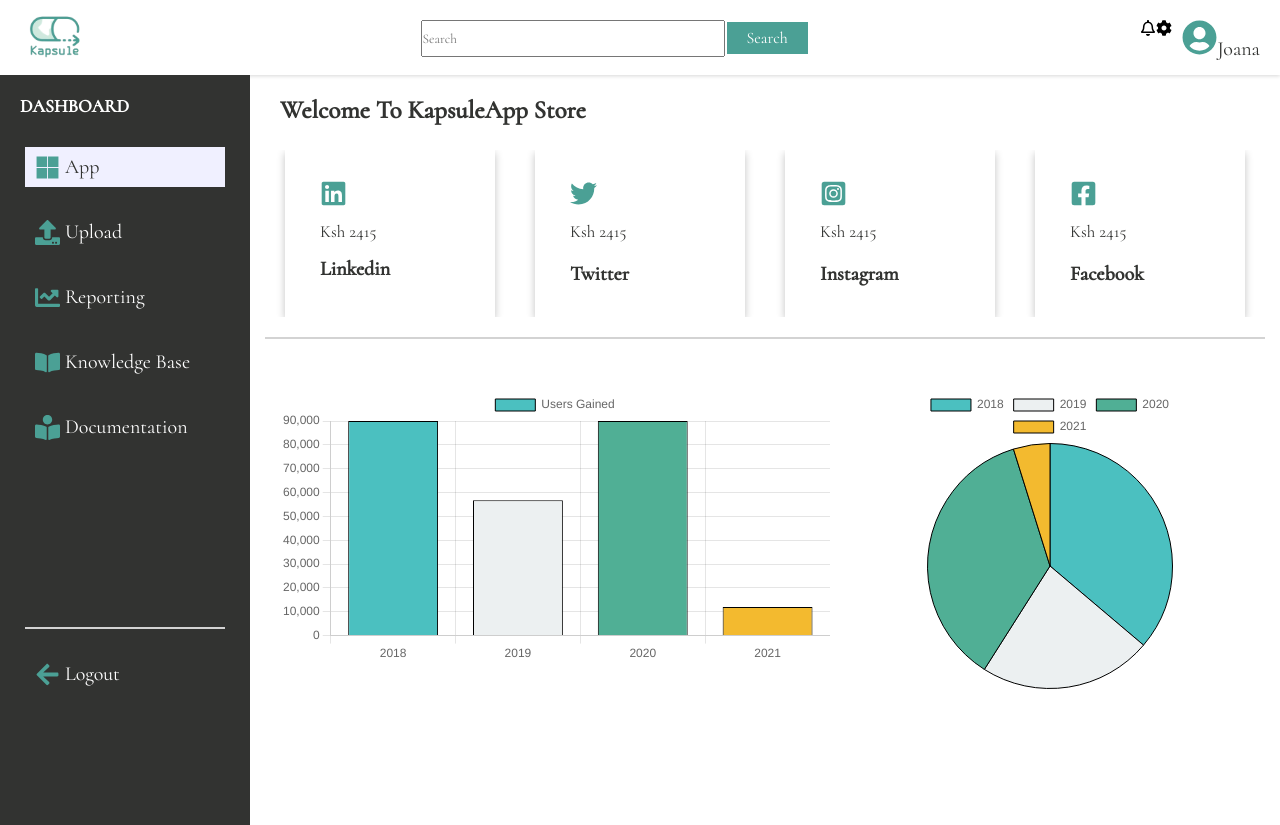
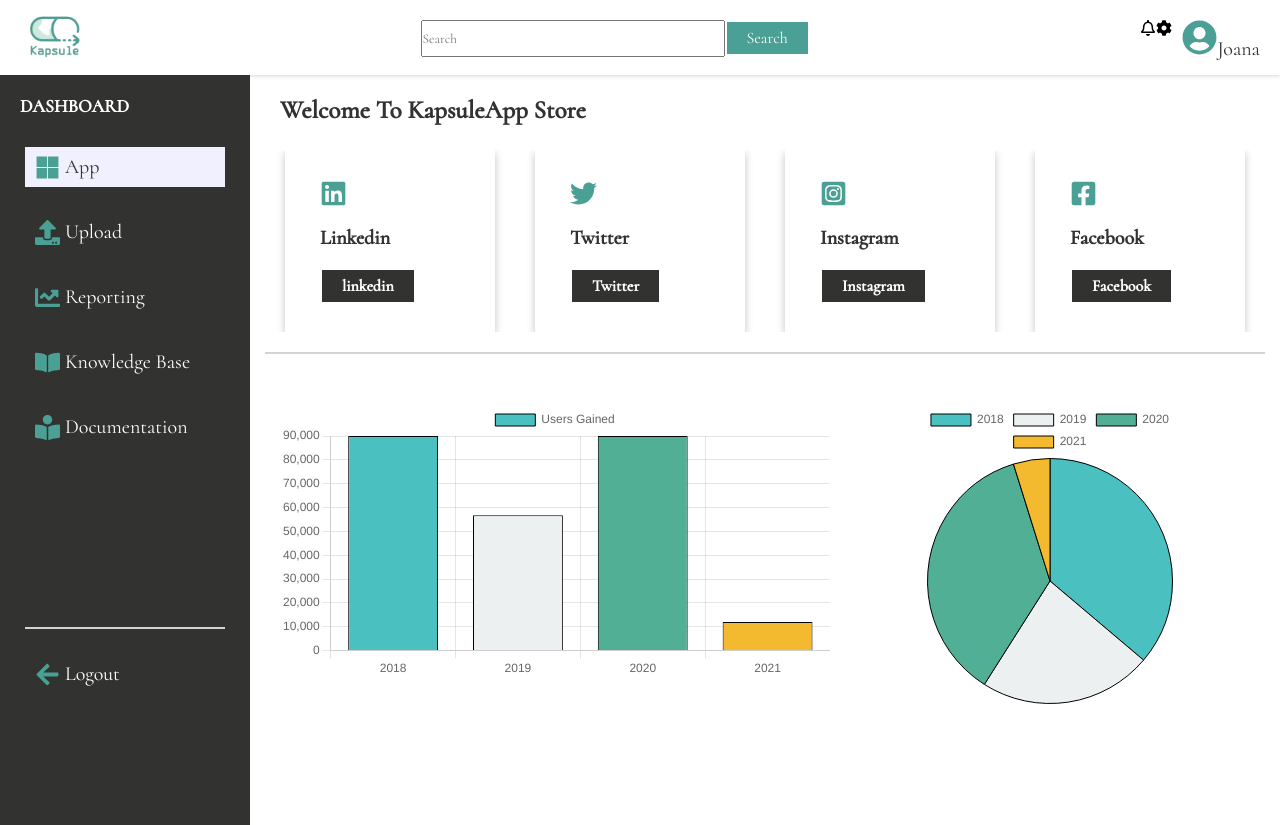
Before and after one commit to Mundurujoana/react-dashboard-kapsule, a React (Create React App) app: page / in a window 1280 px wide. Built offline with nearby package versions, Linux system fonts and the light colour scheme.

Commit message:
added reference links to the button labeled with App names in the widget component

```diff
--- a/src/components/Widget/Widget.css
+++ b/src/components/Widget/Widget.css
@@ -48,6 +48,7 @@
       color: #323331;
       margin-left: 5px;
       font-weight: bold;
+      margin-top: 5px;
   }
 
   .welcome{
@@ -58,9 +59,17 @@
   font-size: 25px;
   }
 
-
-  /* .linkedin{
-    text-decoration: none;
-    background-color: aqua;
-    padding: 10px;
-  } */
+  .button{
+    border: none;
+      color: #ffffff;
+      padding: 6px 20px;
+      text-align: center;
+      text-decoration: none;
+      display: inline-block;
+      font-weight: bold;
+      font-size: 16px;
+     margin-top: 20px;
+      cursor: pointer;
+      background-color:#323331;
+      margin-left: 7px;
+    }
--- a/src/components/Widget/Widget.jsx
+++ b/src/components/Widget/Widget.jsx
@@ -11,27 +11,34 @@
     <div className="widget">
       <div className="item">
           <FaLinkedin  className="widgetIcon"/>
-          <p className="widgetRate">Ksh 2415</p>
         <p className="widgetSub"> Linkedin </p>
-        {/* <a className='linkedin' href="">linkedin</a> */}
+        <a href="https://www.linkedin.com/feed/" target="_blank" rel="noreferrer">
+      <button type='submit' className='button' >linkedin</button>
+        </a>
       </div>
 
       <div className="item">
           <FaTwitter  className="widgetIcon"/>
-          <p className="widgetRate">Ksh 2415</p>
-        <span className="widgetSub"> Twitter </span>
+          <p className="widgetSub"> Twitter </p>
+        <a href="https://twitter.com/home" target="_blank" rel="noreferrer">
+        <button type='submit' className='button' > Twitter </button>
+        </a>
       </div>
 
       <div className="item">
           <FaInstagramSquare  className="widgetIcon" />
-          <p className="widgetRate">Ksh 2415</p>
-        <span className="widgetSub"> Instagram </span>
+          <p className="widgetSub"> Instagram </p>
+        <a href="https://www.instagram.com/" target="_blank" rel="noreferrer">
+        <button type='submit' className='button' > Instagram </button>
+        </a>
       </div>
 
       <div className="item">
           <FaFacebookSquare  className="widgetIcon" />
-          <p className="widgetRate">Ksh 2415</p>
-        <span className="widgetSub"> Facebook </span>
+          <p className="widgetSub"> Facebook </p>
+        <a href="https://www.facebook.com/" target="_blank" rel="noreferrer">
+        <button type='submit' className='button' > Facebook </button>
+        </a>
       </div>
 
 </div>
```
